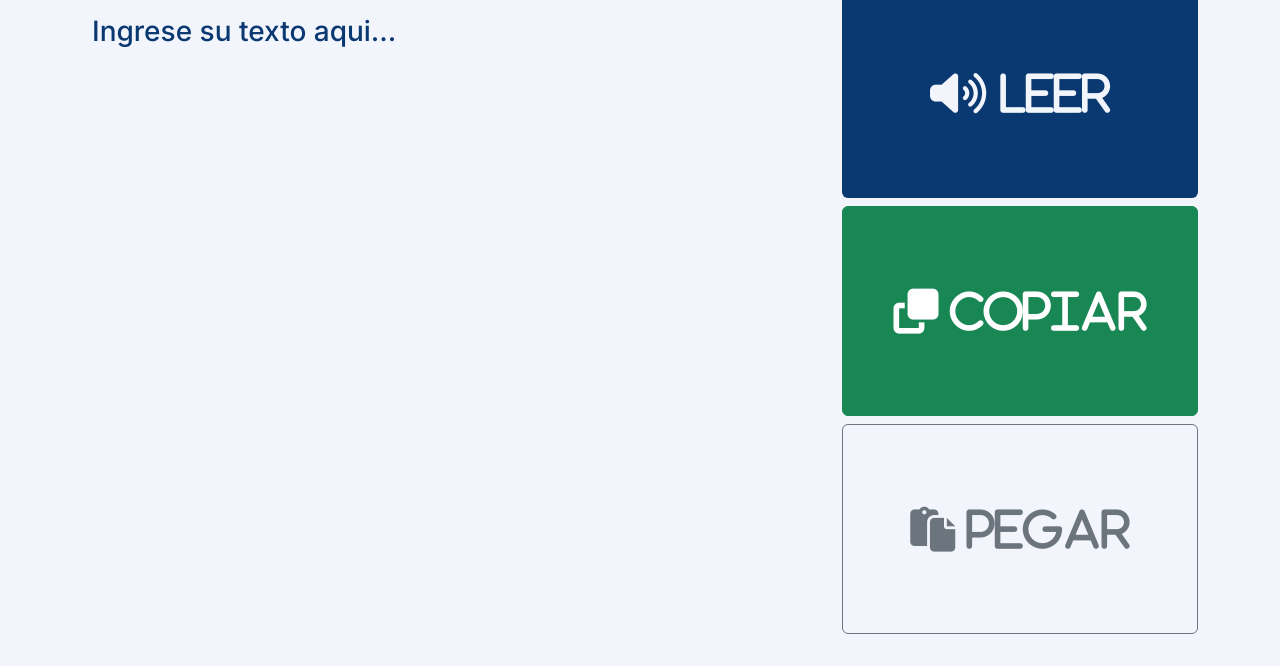
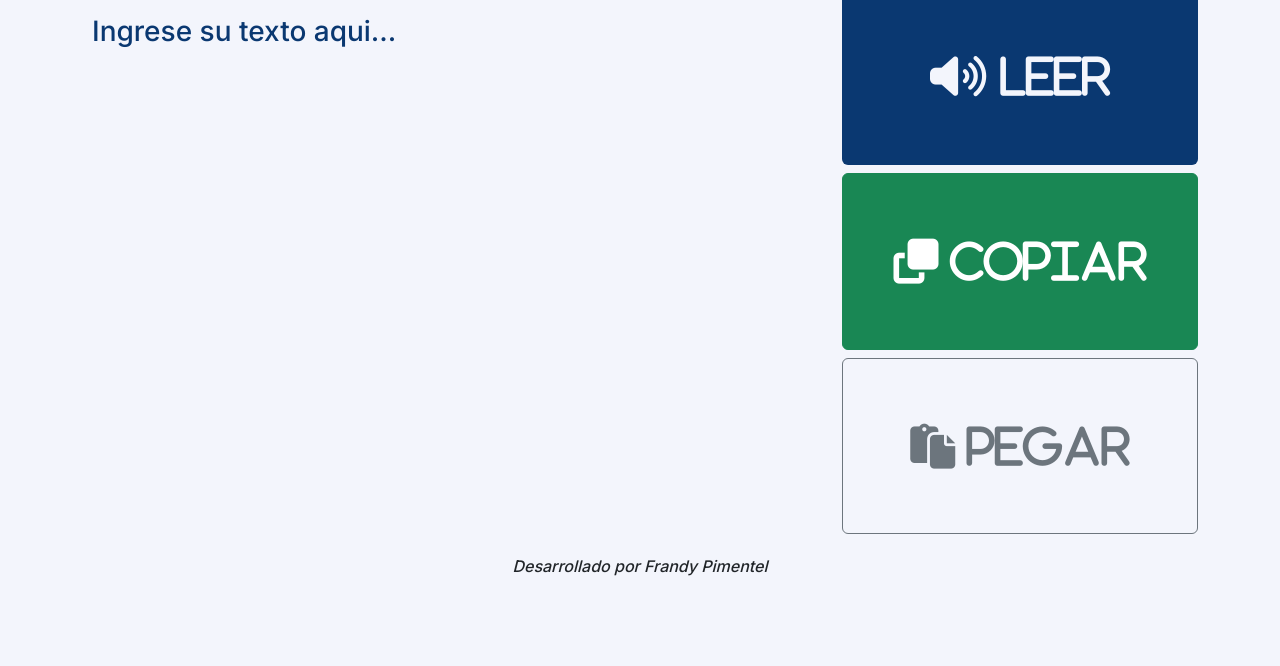
Before and after one commit to IngFrandyPimentel/texto-voz, a plain HTML site: page index.html in a window 1280 px wide. Shown: the part 134-800 px from the top of the page. Drawn offline with nearby package versions, Linux system fonts and the light colour scheme.

Commit message:
agregado el footer

```diff
--- a/css/estilos.css
+++ b/css/estilos.css
@@ -15,8 +15,8 @@ textarea{
     border: none;
     resize: none;
     width: 100%;
-    height: 600px;
-    max-height: 700px;
+    height: 500px;
+    max-height: 600px;
     background-color: transparent;
     font-size: 28px;
     color:#0A3871;
@@ -37,3 +37,9 @@ i{
 ::placeholder{
     color: #0A3871;
 }
+footer{
+    font-family: inter;
+    font-style: italic;
+    font-weight: 200;
+    margin-top: 20px;
+}
--- a/index.html
+++ b/index.html
@@ -29,7 +29,9 @@
                 <button class="btn btn-outline-secondary btnPegar"><i class="fa-solid fa-paste"> Pegar</i></button>
             </div>
         </div>
-
+        <footer>
+            <p class="text-center">Desarrollado por Frandy Pimentel</p>
+        </footer>
     </main>
     <script src="js/main.js"></script>
 </body>
```
